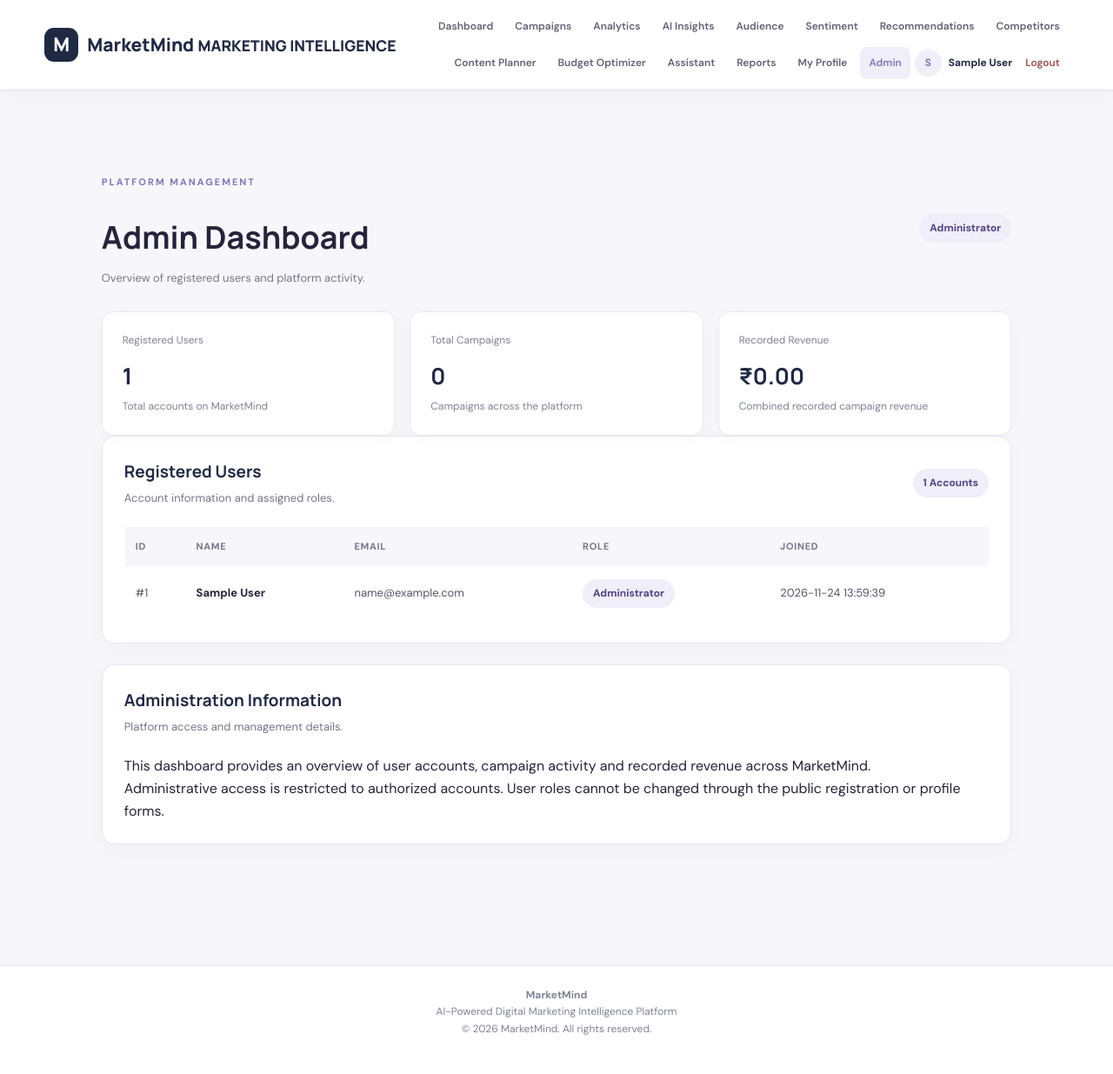
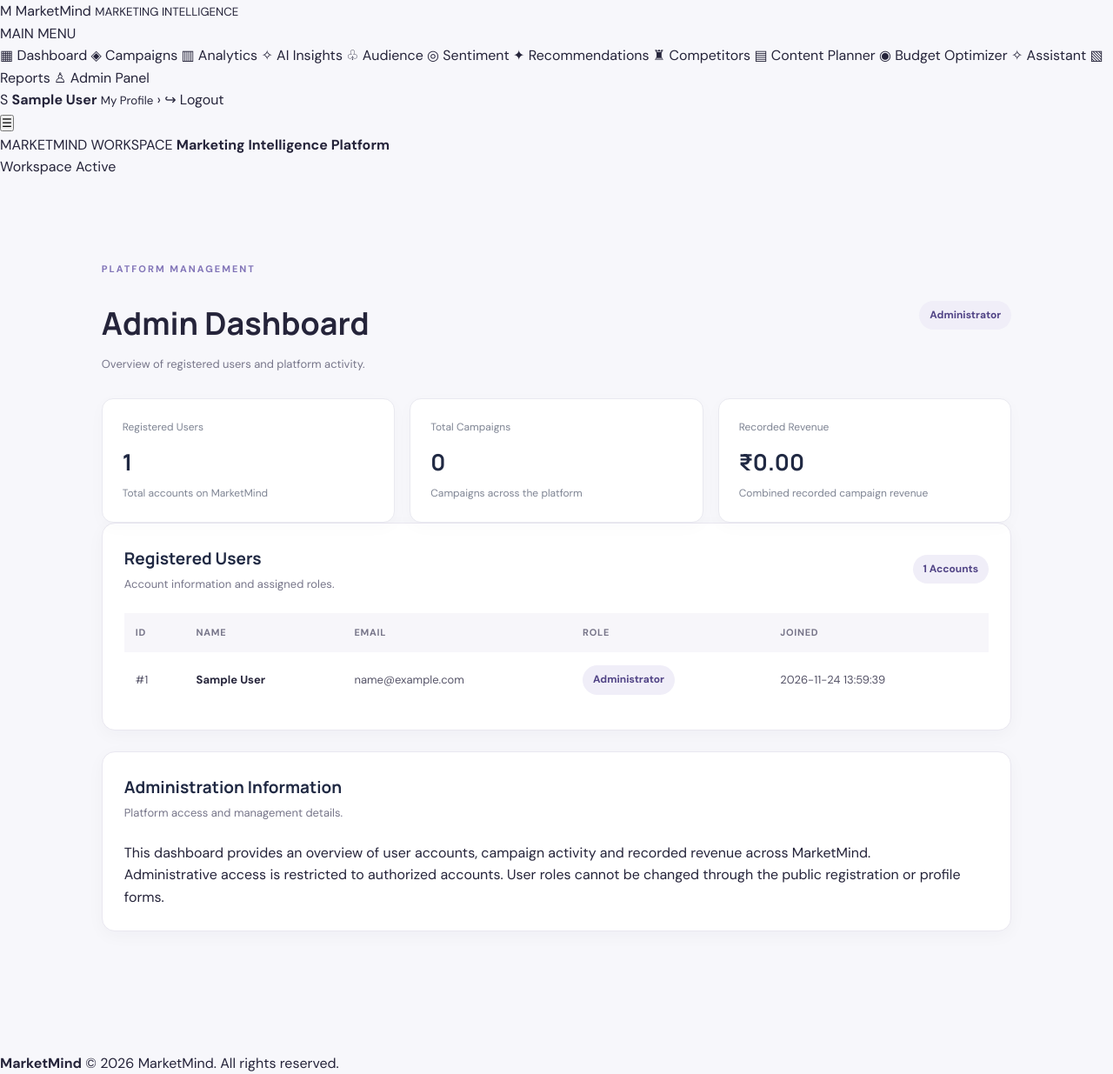
Before and after one commit to vighnesh-madarapu/MarketMind, a Flask app: page /admin in a window 1280 px wide. Shown: the whole page at 87% size. Before the commit the page ends 1190 px from the top, so only its background shows below. Run offline with Flask 3, Linux system fonts and the light colour scheme; the visitor is signed in with stand-in values (Sample User, id 1); data comes from the database, SQL or seed files in the repository; data that the repository does not hold is empty.

Commit message:
Update base.html

```diff
--- a/templates/base.html
+++ b/templates/base.html
@@ -22,125 +22,174 @@
 
 <body>
 
-    <!-- NAVIGATION -->
+{% if session.get('user_id') %}
+
+<div class="mm-app-layout">
+
+    <aside class="mm-sidebar" id="mmSidebar">
+
+        <a href="{{ url_for('dashboard') }}" class="mm-brand">
+            <span class="mm-brand-icon">M</span>
+            <span class="mm-brand-name">
+                Market<span>Mind</span>
+                <small>MARKETING INTELLIGENCE</small>
+            </span>
+        </a>
+
+        <div class="mm-sidebar-divider"></div>
+
+        <p class="mm-nav-label">MAIN MENU</p>
+
+        <nav class="mm-navigation">
+
+            <a href="{{ url_for('dashboard') }}"
+               class="mm-nav-link {% if request.endpoint == 'dashboard' %}active{% endif %}">
+                <span class="mm-nav-icon">▦</span>
+                <span>Dashboard</span>
+            </a>
+
+            <a href="{{ url_for('campaigns') }}"
+               class="mm-nav-link {% if request.endpoint == 'campaigns' %}active{% endif %}">
+                <span class="mm-nav-icon">◈</span>
+                <span>Campaigns</span>
+            </a>
+
+            <a href="{{ url_for('analytics') }}"
+               class="mm-nav-link {% if request.endpoint == 'analytics' %}active{% endif %}">
+                <span class="mm-nav-icon">▥</span>
+                <span>Analytics</span>
+            </a>
+
+            <a href="{{ url_for('ai_insights') }}"
+               class="mm-nav-link {% if request.endpoint == 'ai_insights' %}active{% endif %}">
+                <span class="mm-nav-icon">✧</span>
+                <span>AI Insights</span>
+            </a>
+
+            <a href="{{ url_for('audience') }}"
+               class="mm-nav-link {% if request.endpoint == 'audience' %}active{% endif %}">
+                <span class="mm-nav-icon">♧</span>
+                <span>Audience</span>
+            </a>
+
+            <a href="{{ url_for('sentiment') }}"
+               class="mm-nav-link {% if request.endpoint == 'sentiment' %}active{% endif %}">
+                <span class="mm-nav-icon">◎</span>
+                <span>Sentiment</span>
+            </a>
+
+            <a href="{{ url_for('recommendations') }}"
+               class="mm-nav-link {% if request.endpoint == 'recommendations' %}active{% endif %}">
+                <span class="mm-nav-icon">✦</span>
+                <span>Recommendations</span>
+            </a>
+
+            <a href="{{ url_for('competitors') }}"
+               class="mm-nav-link {% if request.endpoint == 'competitors' %}active{% endif %}">
+                <span class="mm-nav-icon">♜</span>
+                <span>Competitors</span>
+            </a>
+
+            <a href="{{ url_for('content_planner') }}"
+               class="mm-nav-link {% if request.endpoint == 'content_planner' %}active{% endif %}">
+                <span class="mm-nav-icon">▤</span>
+                <span>Content Planner</span>
+            </a>
+
+            <a href="{{ url_for('budget_optimizer') }}"
+               class="mm-nav-link {% if request.endpoint == 'budget_optimizer' %}active{% endif %}">
+                <span class="mm-nav-icon">◉</span>
+                <span>Budget Optimizer</span>
+            </a>
+
+            <a href="{{ url_for('assistant') }}"
+               class="mm-nav-link {% if request.endpoint == 'assistant' %}active{% endif %}">
+                <span class="mm-nav-icon">✧</span>
+                <span>Assistant</span>
+            </a>
+
+            <a href="{{ url_for('reports') }}"
+               class="mm-nav-link {% if request.endpoint == 'reports' %}active{% endif %}">
+                <span class="mm-nav-icon">▧</span>
+                <span>Reports</span>
+            </a>
+
+            {% if session.get('user_role') == 'admin' %}
+            <a href="{{ url_for('admin') }}"
+               class="mm-nav-link {% if request.endpoint == 'admin' %}active{% endif %}">
+                <span class="mm-nav-icon">♙</span>
+                <span>Admin Panel</span>
+            </a>
+            {% endif %}
+
+        </nav>
+
+        <div class="mm-sidebar-bottom">
+
+            <div class="mm-sidebar-divider"></div>
+
+            <a href="{{ url_for('profile') }}"
+               class="mm-profile-link {% if request.endpoint == 'profile' %}active{% endif %}">
+
+                <span class="mm-avatar">
+                    {{ session.get('user_name', 'U')[0]|upper }}
+                </span>
+
+                <span class="mm-profile-details">
+                    <strong>{{ session.get('user_name', 'User') }}</strong>
+                    <small>My Profile</small>
+                </span>
+
+                <span class="mm-profile-arrow">›</span>
+            </a>
+
+            <a href="{{ url_for('logout') }}" class="mm-logout">
+                <span>↪</span>
+                Logout
+            </a>
+
+        </div>
+
+    </aside>
+
+    <div class="mm-main-area">
+
+        <header class="mm-topbar">
+
+            <button class="mm-menu-toggle"
+                    id="mmMenuToggle"
+                    type="button"
+                    aria-label="Toggle sidebar"
+                    aria-expanded="false">
+                ☰
+            </button>
+
+            <div class="mm-topbar-title">
+                <span>MARKETMIND WORKSPACE</span>
+                <strong>Marketing Intelligence Platform</strong>
+            </div>
+
+            <div class="mm-topbar-right">
+                <span class="mm-online-dot"></span>
+                <span>Workspace Active</span>
+            </div>
+
+        </header>
+
+{% else %}
+
     <header class="main-header">
-
         <nav class="navbar">
 
             <a href="{{ url_for('home') }}" class="brand">
                 <span class="brand-icon">M</span>
-
                 <span class="brand-text">
                     Market<span>Mind</span>
                     <small>MARKETING INTELLIGENCE</small>
                 </span>
             </a>
 
-            <button class="menu-toggle"
-                    id="menuToggle"
-                    type="button"
-                    aria-label="Toggle navigation"
-                    aria-expanded="false">
-                <span></span>
-                <span></span>
-                <span></span>
-            </button>
-
-            <div class="nav-links" id="navLinks">
-
-                {% if session.get('user_id') %}
-
-                    <a href="{{ url_for('dashboard') }}"
-                       class="{% if request.endpoint == 'dashboard' %}active{% endif %}">
-                        Dashboard
-                    </a>
-
-                    <a href="{{ url_for('campaigns') }}"
-                       class="{% if request.endpoint == 'campaigns' %}active{% endif %}">
-                        Campaigns
-                    </a>
-
-                    <a href="{{ url_for('analytics') }}"
-                       class="{% if request.endpoint == 'analytics' %}active{% endif %}">
-                        Analytics
-                    </a>
-
-                    <a href="{{ url_for('ai_insights') }}"
-                       class="{% if request.endpoint == 'ai_insights' %}active{% endif %}">
-                        AI Insights
-                    </a>
-
-                    <a href="{{ url_for('audience') }}"
-                       class="{% if request.endpoint == 'audience' %}active{% endif %}">
-                        Audience
-                    </a>
-
-                    <a href="{{ url_for('sentiment') }}"
-                       class="{% if request.endpoint == 'sentiment' %}active{% endif %}">
-                        Sentiment
-                    </a>
-
-                    <a href="{{ url_for('recommendations') }}"
-                       class="{% if request.endpoint == 'recommendations' %}active{% endif %}">
-                        Recommendations
-                    </a>
-
-                    <a href="{{ url_for('competitors') }}"
-                       class="{% if request.endpoint == 'competitors' %}active{% endif %}">
-                        Competitors
-                    </a>
-
-                    <a href="{{ url_for('content_planner') }}"
-                       class="{% if request.endpoint == 'content_planner' %}active{% endif %}">
-                        Content Planner
-                    </a>
-
-                    <a href="{{ url_for('budget_optimizer') }}"
-                       class="{% if request.endpoint == 'budget_optimizer' %}active{% endif %}">
-                        Budget Optimizer
-                    </a>
-
-                    <a href="{{ url_for('assistant') }}"
-                       class="{% if request.endpoint == 'assistant' %}active{% endif %}">
-                        Assistant
-                    </a>
-
-                    <a href="{{ url_for('reports') }}"
-                       class="{% if request.endpoint == 'reports' %}active{% endif %}">
-                        Reports
-                    </a>
-
-                    <!-- PROFILE LINK -->
-                    <a href="{{ url_for('profile') }}"
-                       class="{% if request.endpoint == 'profile' %}active{% endif %}">
-                        My Profile
-                    </a>
-
-                    <!-- ADMIN LINK -->
-                    {% if session.get('user_role') == 'admin' %}
-                        <a href="{{ url_for('admin') }}"
-                           class="{% if request.endpoint == 'admin' %}active{% endif %}">
-                            Admin
-                        </a>
-                    {% endif %}
-
-                    <div class="nav-user">
-                        <span class="user-avatar">
-                            {{ session.get('user_name', 'U')[0]|upper }}
-                        </span>
-
-                        <span class="user-name">
-                            {{ session.get('user_name', 'User') }}
-                        </span>
-                    </div>
-
-                    <a href="{{ url_for('logout') }}"
-                       class="nav-logout">
-                        Logout
-                    </a>
-
-                {% else %}
-
+            <div class="nav-links">
                 <a href="{{ url_for('home') }}">Home</a>
 
                 <a href="{{ url_for('login') }}"
@@ -148,29 +197,25 @@
                     Login
                 </a>
 
-                    <a href="{{ url_for('signup') }}"
-                       class="nav-signup">
+                <a href="{{ url_for('signup') }}" class="nav-signup">
                     Get Started
                 </a>
+            </div>
+
+        </nav>
+    </header>
 
 {% endif %}
 
-            </div>
 
-        </nav>
+<!-- COMMON PAGE CONTENT: BLOCKS DECLARED ONLY ONCE -->
 
-    </header>
-
-
-    <!-- FLASH MESSAGES -->
-    <main class="main-content">
+<main class="{% if session.get('user_id') %}main-content mm-page-content{% else %}main-content{% endif %}">
 
     <div class="flash-container">
 
         {% with messages = get_flashed_messages(with_categories=true) %}
-
             {% if messages %}
-
                 {% for category, message in messages %}
 
                     <div class="flash-message {{ category }}">
@@ -184,29 +229,37 @@
                     </div>
 
                 {% endfor %}
-
             {% endif %}
-
         {% endwith %}
 
     </div>
 
+    {% block content %}{% endblock %}
 
-        <!-- PAGE CONTENT -->
-        {% block content %}
-        {% endblock %}
+    {% block login_content %}{% endblock %}
 
-        {% block login_content %}
-        {% endblock %}
+    {% if session.get('user_id') %}
+    <footer class="mm-footer">
+        <strong>MarketMind</strong>
+        <span>
+            © {{ now_year if now_year is defined else 2026 }}
+            MarketMind. All rights reserved.
+        </span>
+    </footer>
+    {% endif %}
 
 </main>
 
 
-    <!-- FOOTER -->
+{% if session.get('user_id') %}
+
+    </div>
+</div>
+
+{% else %}
+
 <footer class="main-footer">
-
     <div class="footer-content">
-
         <div>
             <strong>MarketMind</strong>
             <p>AI-Powered Digital Marketing Intelligence Platform</p>
@@ -216,23 +269,22 @@
             © {{ now_year if now_year is defined else 2026 }}
             MarketMind. All rights reserved.
         </div>
-
     </div>
-
 </footer>
 
+{% endif %}
 
-    <!-- JAVASCRIPT -->
+
 <script src="{{ url_for('static', filename='js/main.js') }}"></script>
 
 <script>
-        const menuToggle = document.getElementById("menuToggle");
-        const navLinks = document.getElementById("navLinks");
+    const mmToggle = document.getElementById("mmMenuToggle");
+    const mmSidebar = document.getElementById("mmSidebar");
 
-        if (menuToggle && navLinks) {
-            menuToggle.addEventListener("click", function () {
-                const isOpen = navLinks.classList.toggle("show");
-                menuToggle.setAttribute("aria-expanded", isOpen);
+    if (mmToggle && mmSidebar) {
+        mmToggle.addEventListener("click", function () {
+            const isOpen = mmSidebar.classList.toggle("mm-sidebar-open");
+            mmToggle.setAttribute("aria-expanded", isOpen);
         });
     }
 
```
Lines whose indentation alone changed are shown as unchanged.
